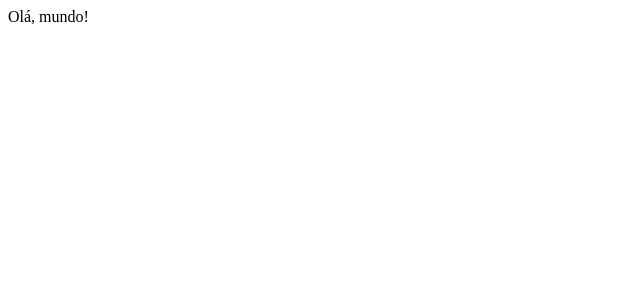
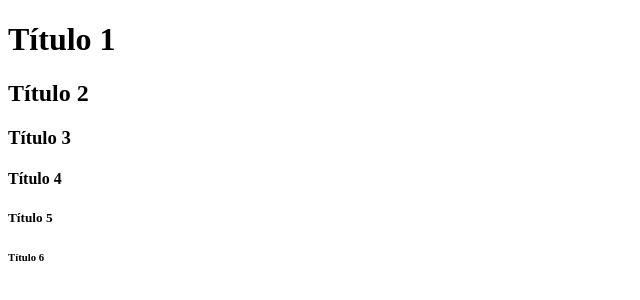
Before and after one commit to programadorcego/HTML-B-sico, a plain HTML site: page index.html in a window 1280 px wide. Shown: the whole page, without its empty margins (0-640 px from the left). Drawn offline with Linux system fonts and the light colour scheme.

Commit message:
Aula 03: Cabeçalhos

```diff
--- a/index.html
+++ b/index.html
@@ -2,10 +2,15 @@
 <html>
 <head>
 <meta charset="utf-8">
-<title>Minha Página HTML</title>
+<title>Headings - Cabeçalho</title>
 </head>
 
 <body>
-Olá, mundo!
+<h1>Título 1</h1>
+<h2>Título 2</h2>
+<h3>Título 3</h3>
+<h4>Título 4</h4>
+<h5>Título 5</h5>
+<h6>Título 6</h6>
 </body>
 </html>
```
